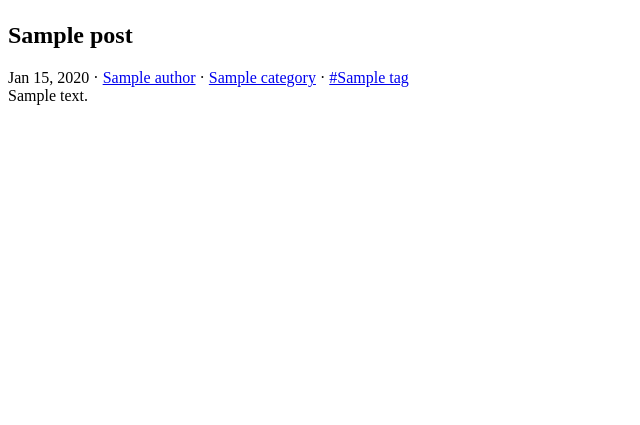
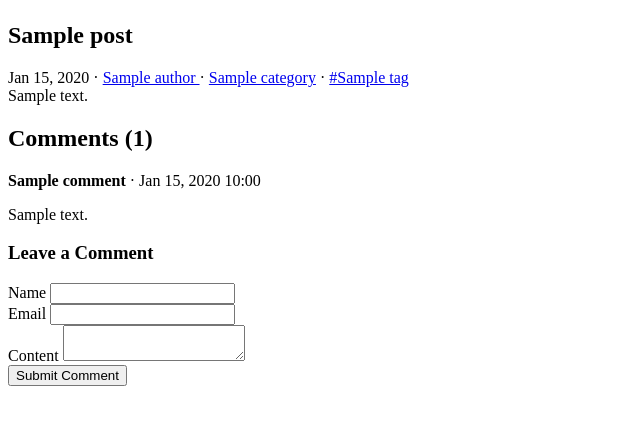
Before and after one commit to Rootcanon/Blog_Project, a Django app: template blog/templates/blog/post_detail.html in a window 1280 px wide. Shown: the part 58-483 px from the top of the page, without its empty margins (0-640 px from the left). Run offline with Django 5.2, Linux system fonts and the light colour scheme; the template is opened without the code that fills it: most values are stand-ins (such as "Sample title", 1, 10 or a date in 2020); form fields are guessed from the names that the template uses.

Commit message:
Comment system with moderation queue

```diff
--- a/blog/templates/blog/post_detail.html
+++ b/blog/templates/blog/post_detail.html
@@ -8,7 +8,13 @@
   <article>
     <h1>{{ post.title }}</h1>
     <div class="post-meta">
-      {{ post.published_at|date:'M d, Y' }} · <a href="{% url 'author_posts' post.author.username }}">{{ post.author.get_full_name|default:post.author.username }}</a>
+      {{ post.published_at|date:'M d, Y' }} · <a href="{% url 'author_posts' post.author.username %}">
+        {% if post.author.get_full_name %}
+          {{ post.author.get_full_name }}
+        {% else %}
+          {{ post.author.username }}
+        {% endif %}
+      </a>
       {% if post.category %}
         · <a href="{% url 'category_posts' post.category.slug %}">{{ post.category.name }}</a>
       {% endif %}
@@ -18,4 +24,52 @@
     </div>
     <div>{{ post.content|safe }}</div>
   </article>
+
+  <section class="comments-section">
+    <h2>Comments ({{ comments.count }})</h2>
+
+    {% if comments %}
+      <div class="comments-list">
+        {% for comment in comments %}
+          <div class="comment">
+            <div class="comment-meta">
+              <strong>{{ comment.name }}</strong> · {{ comment.created_at|date:'M d, Y H:i' }}
+            </div>
+            <div class="comment-content">{{ comment.content|linebreaks }}</div>
+          </div>
+        {% endfor %}
+      </div>
+    {% else %}
+      <p>No comments yet. Be the first to comment!</p>
+    {% endif %}
+
+    <div class="comment-form">
+      <h3>Leave a Comment</h3>
+      <form method="post" novalidate>
+        {% csrf_token %}
+        <div>
+          {{ comment_form.name.label_tag }}
+          {{ comment_form.name }}
+          {% if comment_form.name.errors %}
+            <div>{{ comment_form.name.errors }}</div>
+          {% endif %}
+        </div>
+        <div>
+          {{ comment_form.email.label_tag }}
+          {{ comment_form.email }}
+          {% if comment_form.email.errors %}
+            <div>{{ comment_form.email.errors }}</div>
+          {% endif %}
+        </div>
+        <div>
+          {{ comment_form.content.label_tag }}
+          {{ comment_form.content }}
+          {% if comment_form.content.errors %}
+            <div>{{ comment_form.content.errors }}</div>
+          {% endif %}
+        </div>
+        <button type="submit">Submit Comment</button>
+      </form>
+    </div>
+  </section>
 {% endblock %}
```
Also changed, not shown: blog/admin.py (+18 -1 lines), blog/forms.py (added, +25 -0 lines), blog/models.py (+20 -0 lines), blog/views.py (+19 -1 lines), blog/migrations/0005_comment.py (added).
